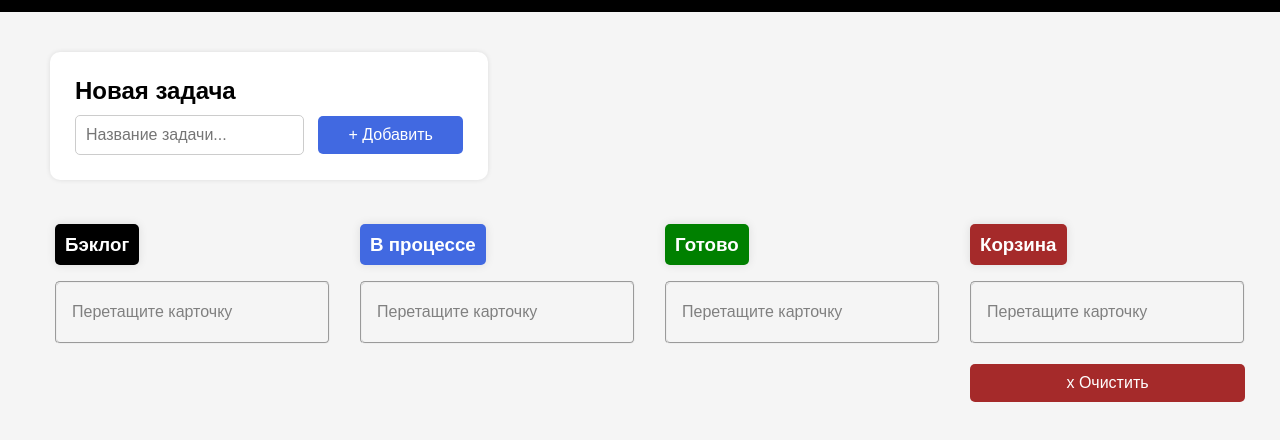
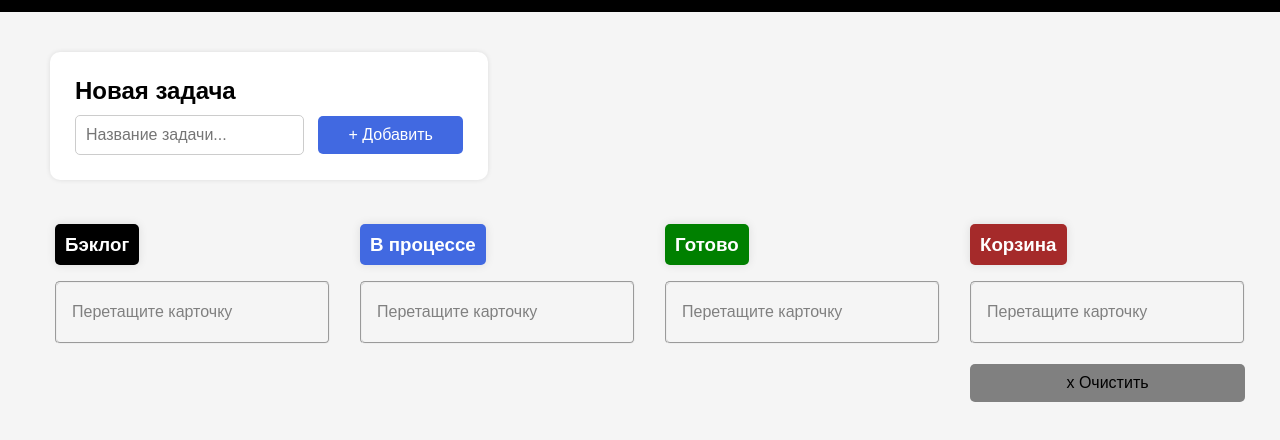
Before and after one commit to namidoidez/TODO-list, a plain HTML site: page index.html in a window 1280 px wide. Shown: the part 68-508 px from the top of the page. Drawn offline with Linux system fonts and the light colour scheme; no server answers.

Commit message:
fix: the logic of locking the basket clear button

```diff
--- a/css/button-clear.css
+++ b/css/button-clear.css
@@ -14,3 +14,9 @@
     color: black;
     background-color: gray;
 }
+
+.tasks-item__button--clear:disabled {
+    color: black;
+    background-color: gray;
+    cursor: not-allowed;
+}
--- a/src/presenter/task-area-presenter.js
+++ b/src/presenter/task-area-presenter.js
@@ -114,7 +114,7 @@ export default class TaskAreaPresenter {
         switch (event) {
             case UserAction.ADD_TASK:
                 this.#renderTask(payload, this.#taskListContainers[payload.status]);
-                break;
+                return;
             case UserAction.UPDATE_TASK:
                 this.#clearTaskArea();
                 this.#renderTaskArea();
@@ -123,12 +123,12 @@ export default class TaskAreaPresenter {
                 this.#clearTaskList(TaskListStatus.BASKET);
                 this.#renderTaskList(TaskListStatus.BASKET, this.#taskAreaContainer);
                 render(this.#buttonClearComponent, this.#taskListContainers[TaskListStatus.BASKET]);
+                break;
+        }
 
-                if (this.#buttonClearComponent)
-                {
-                    this.#buttonClearComponent.element.disabled = this.#tasksModel.hasTasksByStatus(TaskListStatus.BASKET);
-                }
-                break;
+        if (this.#buttonClearComponent)
+        {
+            this.#buttonClearComponent.element.disabled = !this.#tasksModel.hasTasksByStatus(TaskListStatus.BASKET);
         }
     }
 }
```
